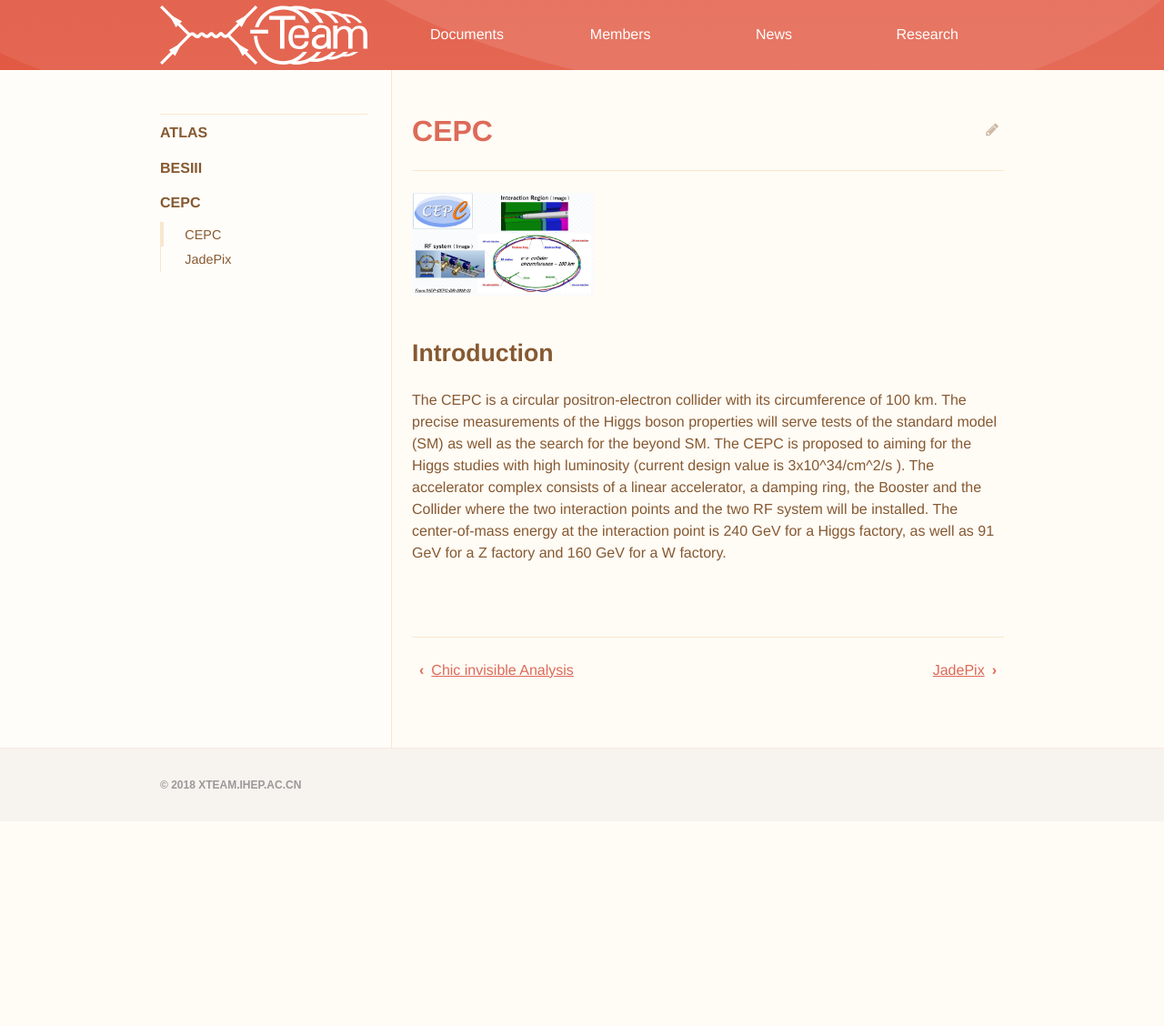
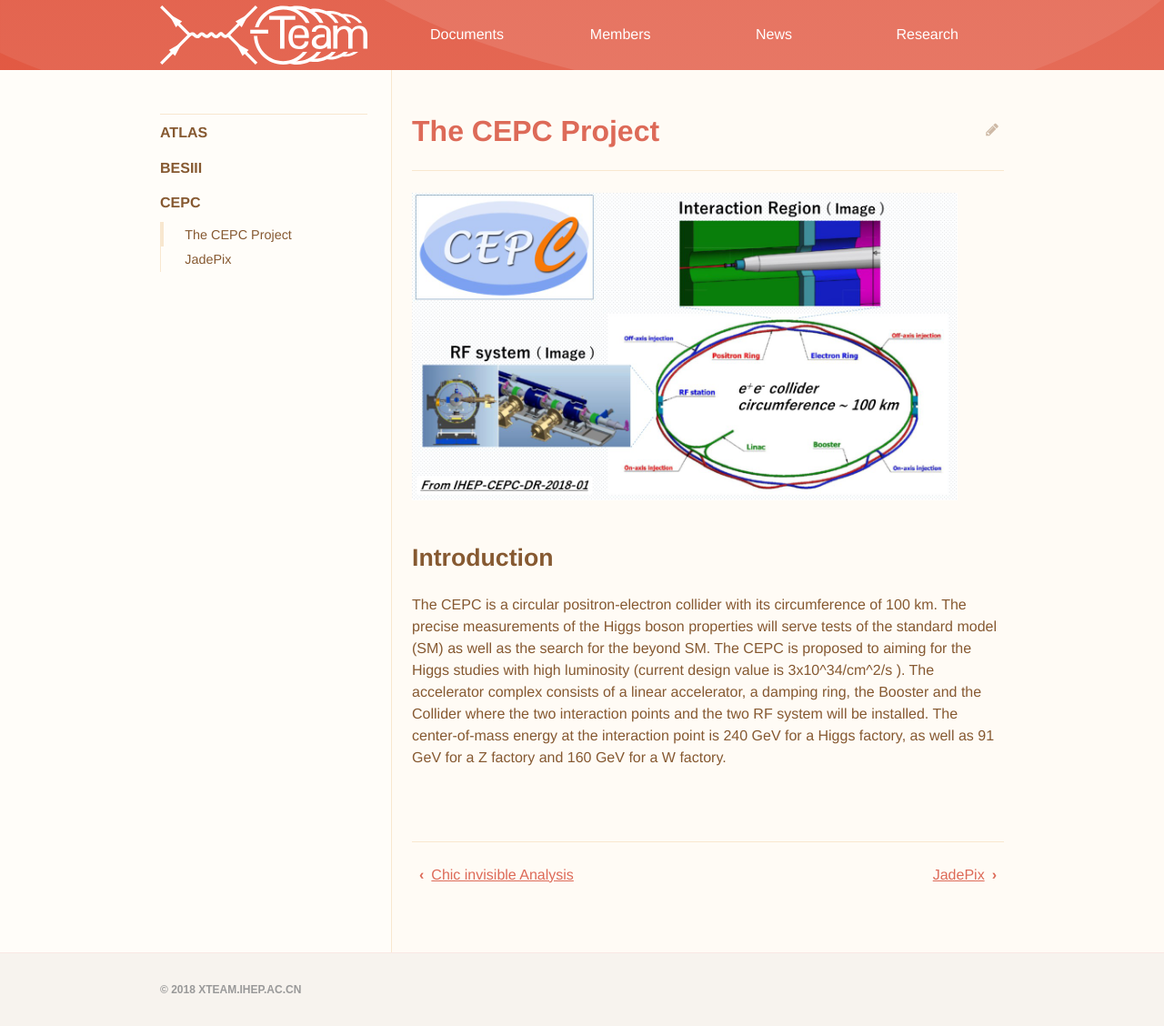
Before and after one commit to dt-np/xteam, a Jekyll site: the page built from _research/cepc/introduction.md, in a window 1280 px wide. Shown: the whole page at 91% size. Built offline with Jekyll 4.4.1, drawn with Linux system fonts in a browser that asks for light colours; before the commit the page ends 903 px from its top, so only the background shows below that.

Commit message:
create CEPC introduction page

```diff
--- a/_research/cepc/introduction.md
+++ b/_research/cepc/introduction.md
@@ -1,8 +1,8 @@
 ---
-title: CEPC
+title: The CEPC Project
 ---
 
-<img src="/images/cepc_acc.jpg" width="200"/>
+<img src="/images/cepc_acc.jpg" width="600"/>
 
 ## Introduction
  The CEPC is a circular positron-electron collider with its circumference of
```
